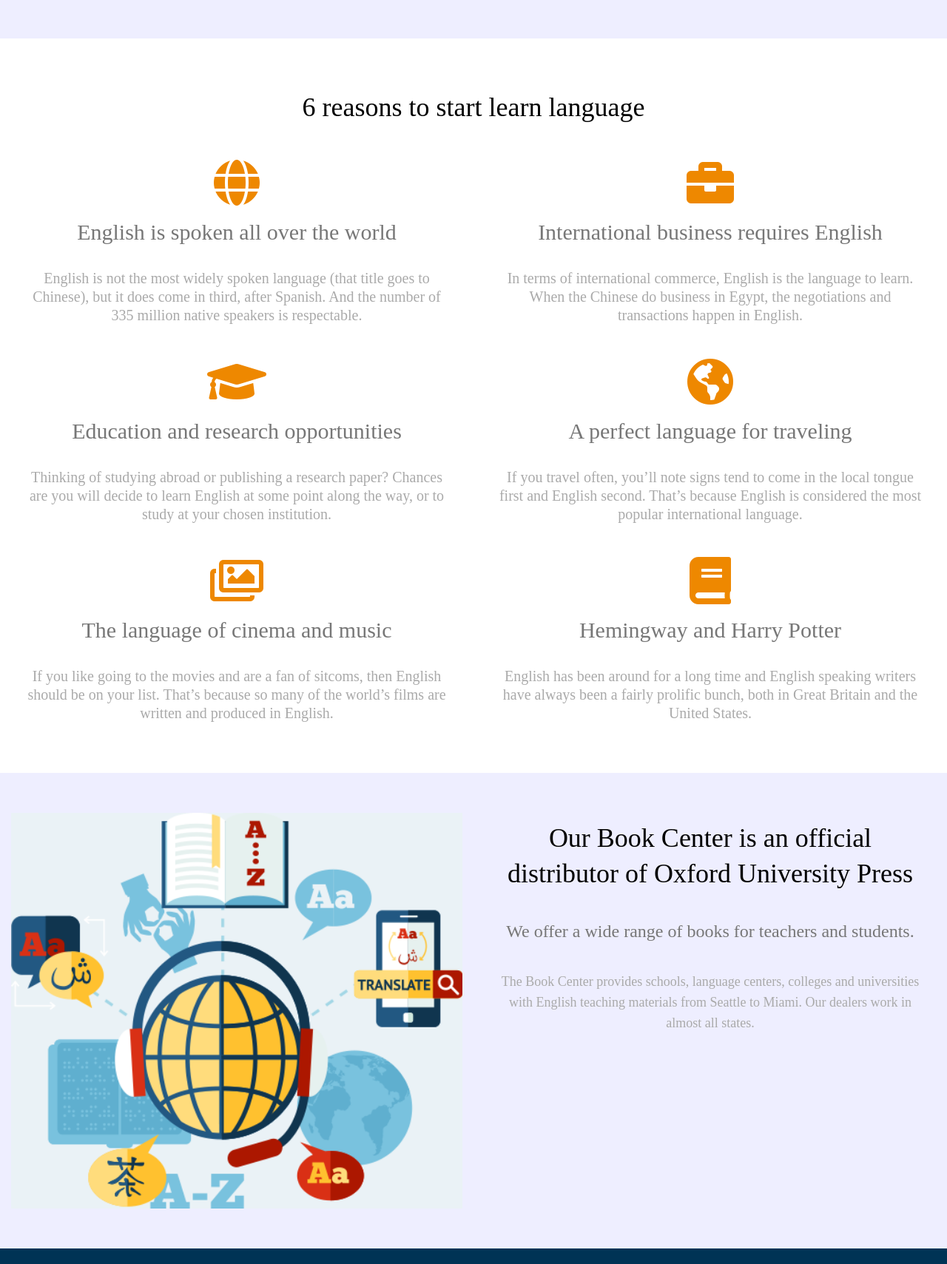
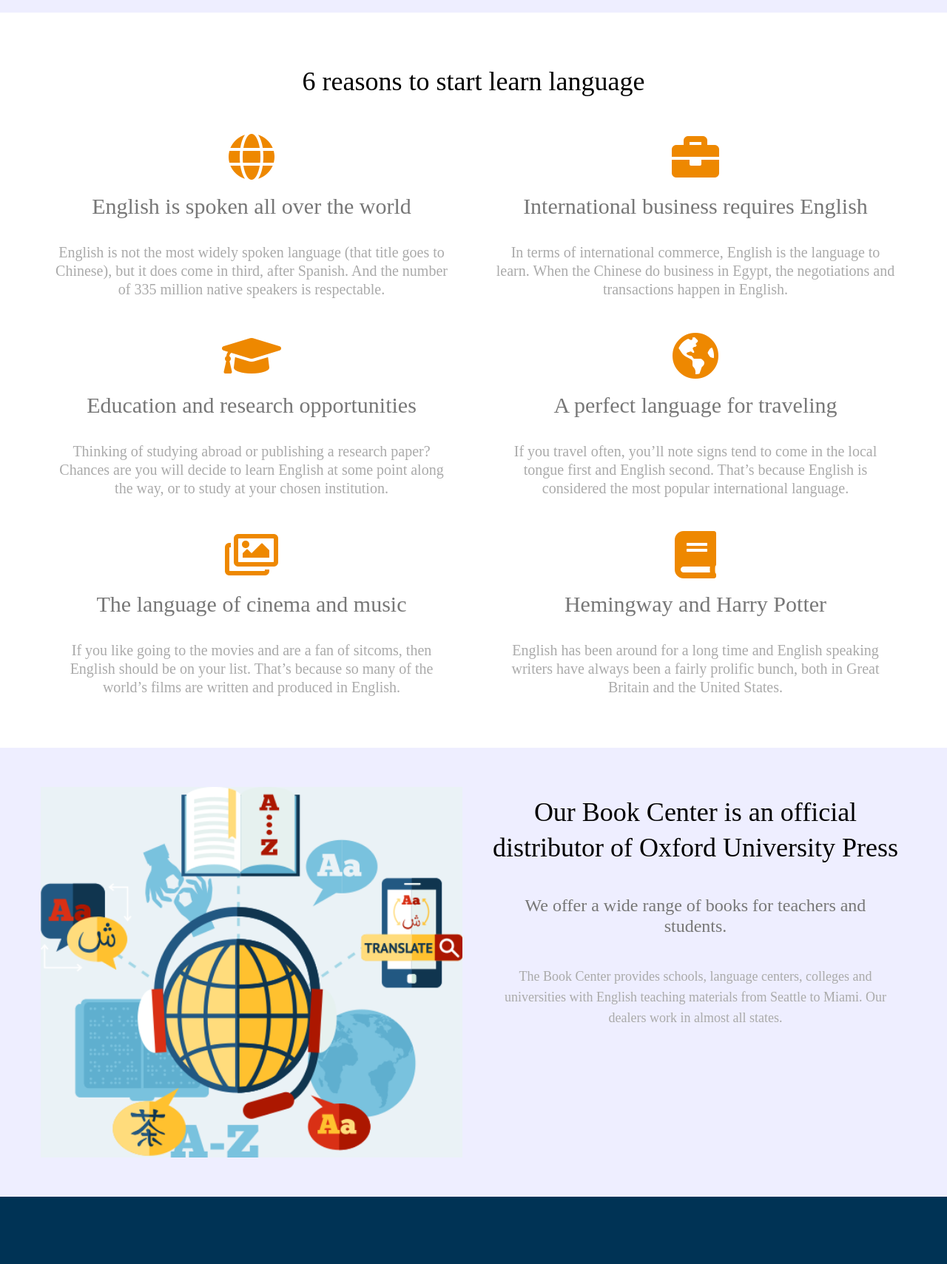
Before and after one commit to g13579112000/Demo-TOYOTA, a plain HTML site: page RWD/RWD-Index.html in a window 1280 px wide. Shown: the part 1091-2800 px from the top of the page at 74% size. Drawn offline with nearby package versions, Linux system fonts and the light colour scheme.

Commit message:
微調完畢

```diff
--- a/RWD/RWD-Index.css
+++ b/RWD/RWD-Index.css
@@ -386,7 +386,7 @@
         height: 120px;
     }
     .Contain-box>div {
-        max-width: 1400px;
+        max-width: 900px;
     }
 
     .Banner-title .title-Logo {
@@ -418,15 +418,11 @@
         display: none;
     }
     .container {
-        max-width: 1400px;
+        max-width: 900px;
     }
 
     .GetCourse h3 {
         font-size: 50px;
-    }
-
-    .get-email {
-        flex-direction: row;
     }
 
     .get-email input {
@@ -441,6 +437,7 @@
     .Contain>div {
         display: flex;
         justify-content: center;
+        align-items: center;
     }
 
     .GetCourse,
@@ -448,13 +445,19 @@
     .Footer {
         display: flex;
         justify-content: center;
-
+        align-items: center;
     }
     .about-Service ul {
         flex-direction: row;
     }
 }
 @media screen and (min-width:1024px){
+    .container{
+        max-width: 1200px;
+    }
+    .Contain-box>div {
+        max-width: 1200px;
+    }
     .Banner{
         margin: 60px 0 0 0;
     }
@@ -479,4 +482,7 @@
     .Footer-about{
         flex-direction: row;
     }
+    .get-email {
+        flex-direction: row;
+    }
 }
--- a/RWD/RWD-Index.html
+++ b/RWD/RWD-Index.html
@@ -72,12 +72,12 @@
     <section class="Contain">
         <div class="Contain-box">
             <div class="row Contain-header">
-                <div class="col-12 col-md-6 col-lg-6">
+                <div class="col-12 col-md-12 col-lg-6">
                     <div class="Contain-pic">
                         <img src="./page01_img02.png" alt="Studying Foreign Languages">
                     </div>
                 </div>
-                <div class="col-12 col-md-6 col-lg-6">
+                <div class="col-12 col-md-12 col-lg-6">
                     <div class="Contain-txt">
                         <h4>Studying Foreign Languages</h4>
                         <p2>Every foreign language has its own momentum.</p2>
@@ -95,7 +95,7 @@
                 <div class="col-12 Contain-title">
                     <h2>6 reasons to start learn language</h2>
                 </div>
-                <div class="col-12 col-md-6 col-lg-6">
+                <div class="col-12 col-md-12 col-lg-6">
 
                     <div class="Contain-Info">
                         <div class="Info-pic">
@@ -109,7 +109,7 @@
                         </div>
                     </div>
                 </div>
-                <div class="col-12 col-md-6 col-lg-6">
+                <div class="col-12 col-md-12 col-lg-6">
 
                     <div class="Contain-Info">
                         <div class="Info-pic">
@@ -122,7 +122,7 @@
                         </div>
                     </div>
                 </div>
-                <div class="col-12 col-md-6 col-lg-6">
+                <div class="col-12 col-md-12 col-lg-6">
 
                     <div class="Contain-Info">
                         <div class="Info-pic">
@@ -136,7 +136,7 @@
                         </div>
                     </div>
                 </div>
-                <div class="col-12 col-md-6 col-lg-6">
+                <div class="col-12 col-md-12 col-lg-6">
 
                     <div class="Contain-Info">
                         <div class="Info-pic">
@@ -150,7 +150,7 @@
                         </div>
                     </div>
                 </div>
-                <div class="col-12 col-md-6 col-lg-6">
+                <div class="col-12 col-md-12 col-lg-6">
 
                     <div class="Contain-Info">
                         <div class="Info-pic">
@@ -164,7 +164,7 @@
                         </div>
                     </div>
                 </div>
-                <div class="col-12 col-md-6 col-lg-6">
+                <div class="col-12 col-md-12 col-lg-6">
 
                     <div class="Contain-Info">
                         <div class="Info-pic">
@@ -181,13 +181,13 @@
         </div>
         <div class="Contain-box">
             <div class="row Contain-footer">
-                <div class="col-12 col-md-6 col-lg-6">
+                <div class="col-12 col-md-12 col-lg-6">
                     <div class="Contain-pic">
                         <img src="./page01_img03.png"
                             alt="Our Book Center is an official distributor of Oxford University Press">
                     </div>
                 </div>
-                <div class="col-12 col-md-6 col-lg-6">
+                <div class="col-12 col-md-12 col-lg-6">
                     <div class="Contain-txt">
                         <h4>Our Book Center is an official distributor of Oxford University Press</h4>
                         <p2>We offer a wide range of books for teachers and students.</p2>
```
